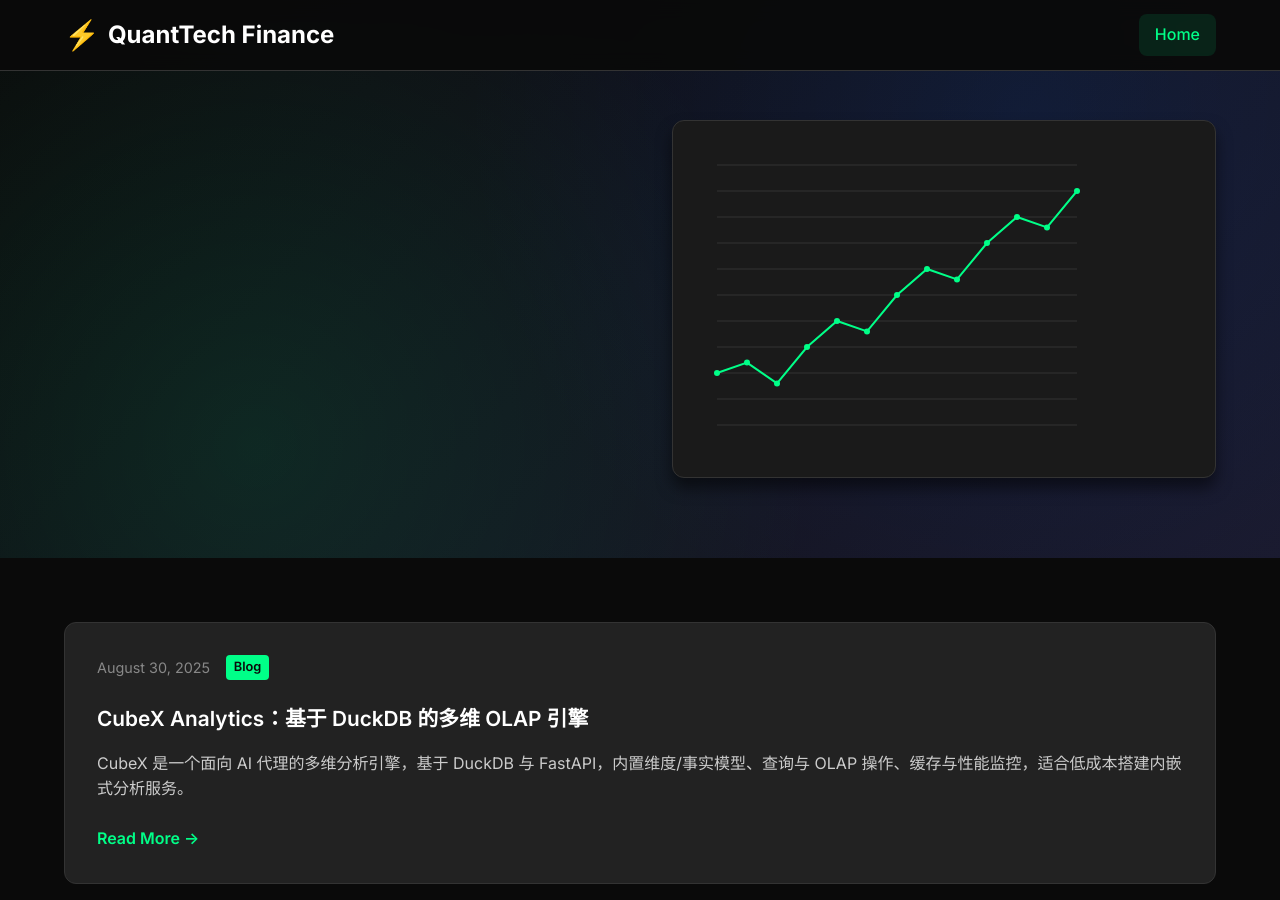
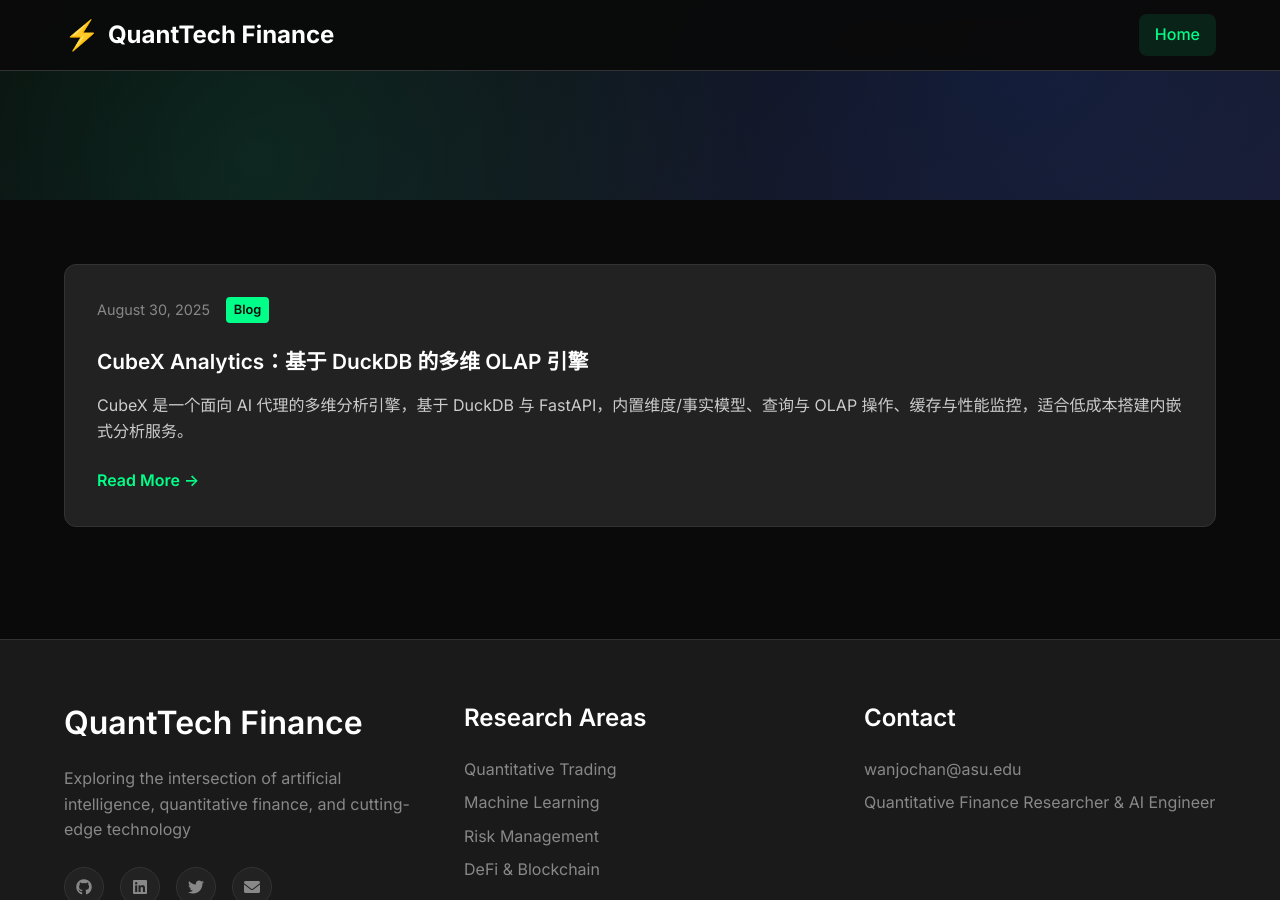
Before and after one commit to wanjochan/wanjochan.github.io, a Jekyll site: the page built from index.html, in a window 1280 px wide and 900 px high. Built offline with Jekyll 4.4.1, drawn with Linux system fonts in a browser that asks for light colours; the list of posts is cut into pages by our own code.

Commit message:
Hide trading chart and disable JavaScript functionality
Co-authored-by: mgttt <6470068+mgttt@users.noreply.github.com>

```diff
--- a/assets/js/main.js
+++ b/assets/js/main.js
@@ -5,7 +5,7 @@ document.addEventListener('DOMContentLoaded', function() {
     initNavigation();
     initScrollEffects();
     initAnimations();
-    initCharts();
+    // initCharts(); // Commented out to disable chart functionality
 });
 
 // Navigation functionality
@@ -101,6 +101,7 @@ function easeOutQuart(t) {
     return 1 - (--t) * t * t * t;
 }
 
+/*
 // Initialize charts
 function initCharts() {
     const heroChart = document.getElementById('heroChart');
@@ -162,3 +163,4 @@ function drawHeroChart(canvas) {
 
     drawChart();
 }
+*/
--- a/index.html
+++ b/index.html
@@ -7,7 +7,7 @@ title: "WanjoChan"
   <div class="hero-content">
     <div class="hero-text"></div>
     <div class="hero-visual">
-      <div class="trading-chart">
+      <div class="trading-chart" style="display:none;">
         <canvas id="heroChart" width="400" height="300"></canvas>
       </div>
       <div class="market-stats" style='display:none'>
@@ -71,6 +71,7 @@ title: "WanjoChan"
   </div>
 </div>
 
+<!--
 <script>
 // Hero chart animation
 document.addEventListener('DOMContentLoaded', function() {
@@ -131,6 +132,7 @@ document.addEventListener('DOMContentLoaded', function() {
   drawChart();
 });
 </script>
+-->
 <script>
   window.POSTS_JSON_URL = '{{ "/posts.json" | relative_url }}';
   window.POSTS_PER_PAGE = 6; // adjust per preference
```
